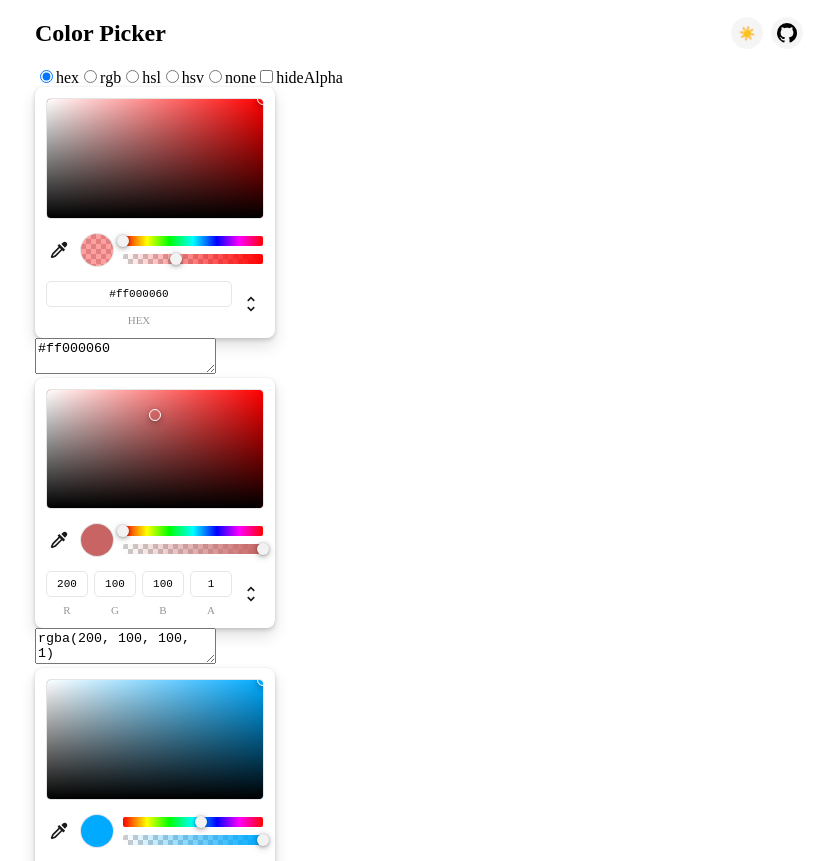
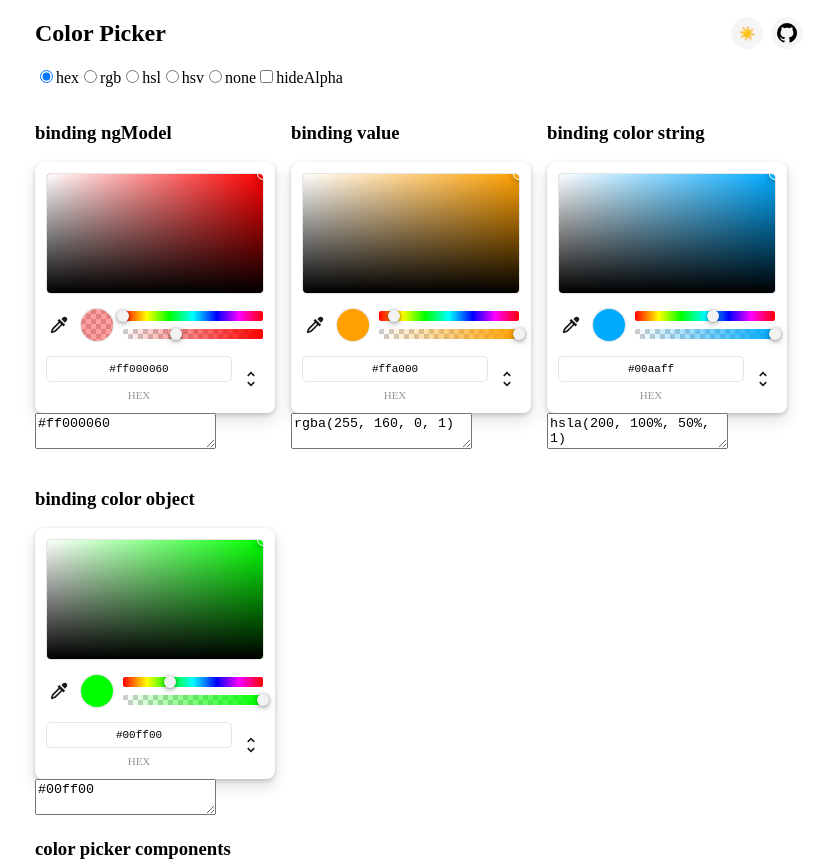
Before and after one commit to acrodata/color-picker, an Angular app: page /examples in a window 1280 px wide. Shown: the top 861 px of the page, without its empty margins (221-1049 px from the left). Built offline with nearby package versions, Linux system fonts and the light colour scheme.

Commit message:
refactor: rename `color` prop to `value` for standard consistency

```diff
--- a/projects/color-picker/src/lib/color-picker.html
+++ b/projects/color-picker/src/lib/color-picker.html
@@ -1,4 +1,4 @@
-<color-saturation-picker [color]="colorData" (change)="handleChange($event)" />
+<color-saturation-picker [color]="parsedColor" (change)="handleChange($event)" />
 
 <div class="color-picker-controls">
   @if (supportEyeDropper) {
@@ -15,7 +15,7 @@
   }
 
   <button class="color-preview" type="button" (click)="copyColor()">
-    <div class="color-preview-bg" [style.background-color]="color"></div>
+    <div class="color-preview-bg" [style.background-color]="value"></div>
     <div class="color-preview-backdrop">
       @if (this.isCopied) {
         <svg viewBox="0 0 24 24">
@@ -33,17 +33,17 @@
   </button>
 
   <div class="color-hue-alpha">
-    <color-hue-slider [color]="colorData" (change)="handleChange($event)" />
+    <color-hue-slider [color]="parsedColor" (change)="handleChange($event)" />
 
     @if (!hideAlpha) {
-      <color-alpha-slider [color]="colorData" (change)="handleChange($event)" />
+      <color-alpha-slider [color]="parsedColor" (change)="handleChange($event)" />
     }
   </div>
 </div>
 
 <div class="color-picker-controls">
   <color-input-fields
-    [color]="colorData"
+    [color]="parsedColor"
     [hideAlpha]="hideAlpha"
     [(format)]="format"
     (valueChange)="handleChange($event)"
--- a/projects/color-picker/src/lib/color-picker.ts
+++ b/projects/color-picker/src/lib/color-picker.ts
@@ -20,7 +20,7 @@ import { ColorHueSlider } from './color-hue-slider';
 import { ColorIconButton } from './color-icon-button';
 import { ColorInputFields } from './color-input-fields';
 import { ColorSaturationPicker } from './color-saturation-picker';
-import { Color, ColorChangeEvent, ColorFormat, ColorSource, HSLA } from './interfaces';
+import { Color, ColorChange, ColorFormat, ColorSource, HSLA } from './interfaces';
 import { parseColor, simpleCheckForValidColor } from './utils';
 
 @Component({
@@ -57,54 +57,77 @@ export class ColorPicker implements OnInit, OnChanges, ControlValueAccessor {
   @Output() formatChange = new EventEmitter<ColorFormat>();
 
   /** The initial color string. */
-  @Input() color = '#000';
+  @Input() value = '#000';
 
-  /** Event emitted when the color string changes. */
-  @Output() colorChange = new EventEmitter<string>();
+  /** Event emitted when the value changes. */
+  @Output() valueChange = new EventEmitter<string>();
 
-  /** Event emitted when the color value changes. */
-  @Output() valueChange = new EventEmitter<ColorChangeEvent>();
+  /**
+   * The initial color which allow to pass either object or string.
+   * @deprecated Use `value` property instead.
+   */
+  @Input() color: any = { value: '#000' };
+
+  /**
+   * Event emitted when the color changes.
+   * The output value depends on the type of `color` input.
+   */
+  @Output() colorChange = new EventEmitter<any>();
 
   /** Whether to hide the alpha channel. */
   @Input({ transform: booleanAttribute }) hideAlpha = false;
 
-  /** Whether the color-picker is disabled. */
+  /** Whether the color picker is disabled. */
   @Input({ transform: booleanAttribute }) disabled = false;
 
-  private onChange: (value: string) => void = () => {};
-  private onTouched: () => void = () => {};
+  parsedColor!: Color;
 
-  colorData!: Color;
-  oldHue = 0;
-  oldColor = '';
+  private oldHue = 0;
+
+  private oldValue = '';
 
   EyeDropper = (window as any).EyeDropper;
   supportEyeDropper = !!this.EyeDropper;
 
   isCopied = false;
 
+  private onChange: (value: string) => void = () => {};
+  private onTouched: () => void = () => {};
+
   ngOnChanges(changes: SimpleChanges) {
-    if (changes['format'] || changes['color']) {
+    if (changes['format']) {
       this.getColorFormat();
     }
-    if (changes['color'] && this.color !== this.oldColor) {
-      this.getColorData(this.color, this.oldHue);
+
+    if (changes['value']) {
+      this.getColorFormat();
+      if (this.value !== this.oldValue) {
+        this.getParsedColor(this.value, this.oldHue);
+      }
+    }
+
+    if (changes['color']) {
+      this.value = typeof this.color === 'string' ? this.color : this.color?.value;
+      this.getColorFormat();
+      if (this.value !== this.oldValue) {
+        this.getParsedColor(this.value, this.oldHue);
+      }
     }
   }
 
   ngOnInit() {
-    this.getColorData(this.color);
+    this.getParsedColor(this.value);
   }
 
   writeValue(value: any): void {
     if (value) {
-      this.color = value;
+      this.value = value;
       this.getColorFormat();
-      this.getColorData(this.color, this.oldHue);
+      this.getParsedColor(value, this.oldHue);
     }
   }
 
-  registerOnChange(fn: (color: string) => void): void {
+  registerOnChange(fn: (value: string) => void): void {
     this.onChange = fn;
   }
 
@@ -117,26 +140,33 @@ export class ColorPicker implements OnInit, OnChanges, ControlValueAccessor {
     this.cdr.markForCheck();
   }
 
-  getColorData(data: any, oldHue = 0) {
-    this.colorData = parseColor(data, oldHue, this.hideAlpha);
-    this.oldHue = this.colorData.oldHue;
+  getParsedColor(data: any, oldHue = 0) {
+    this.parsedColor = parseColor(data, oldHue, this.hideAlpha);
+    this.oldHue = this.parsedColor.oldHue;
     this.cdr.markForCheck();
   }
 
   handleChange(e: ColorSource) {
     const isValidColor = simpleCheckForValidColor(e);
     if (isValidColor) {
-      this.getColorData(e, (e as HSLA).h || this.oldHue);
-      this.getColorString(this.colorData);
-      this.onChange(this.color);
-      this.colorChange.emit(this.color);
-      this.valueChange.emit({ value: this.color, color: this.colorData });
+      this.getParsedColor(e, (e as HSLA).h || this.oldHue);
+      this.getColorString(this.parsedColor);
+
+      this.onChange(this.value);
+
+      this.valueChange.emit(this.value);
+
+      const outputColor =
+        typeof this.color === 'string'
+          ? this.value
+          : { ...this.color, value: this.value, color: this.parsedColor };
+      this.colorChange.emit(outputColor);
     }
   }
 
   getColorFormat() {
     if (!this.format) {
-      const color = new TinyColor(this.color);
+      const color = new TinyColor(this.value);
       if (color.format === 'rgb' || color.format === 'hsl' || color.format === 'hsv') {
         this.format = color.format;
       } else {
@@ -149,19 +179,19 @@ export class ColorPicker implements OnInit, OnChanges, ControlValueAccessor {
   getColorString(color: Color) {
     switch (this.format) {
       case 'rgb':
-        this.color = color.rgbString;
+        this.value = color.rgbString;
         break;
       case 'hsl':
-        this.color = color.hslString;
+        this.value = color.hslString;
         break;
       case 'hsv':
-        this.color = color.hsvString;
+        this.value = color.hsvString;
         break;
       default:
-        this.color = color.hex;
+        this.value = color.hex;
         break;
     }
-    this.oldColor = this.color;
+    this.oldValue = this.value;
     this.cdr.markForCheck();
   }
 
@@ -181,7 +211,7 @@ export class ColorPicker implements OnInit, OnChanges, ControlValueAccessor {
 
   async copyColor() {
     try {
-      await navigator.clipboard.writeText(this.color);
+      await navigator.clipboard.writeText(this.value);
 
       this.isCopied = true;
       this.cdr.markForCheck();
--- a/projects/color-picker/src/lib/interfaces.ts
+++ b/projects/color-picker/src/lib/interfaces.ts
@@ -61,7 +61,7 @@ export interface Color {
 
 export type ColorFormat = 'hex' | 'rgb' | 'hsl' | 'hsv';
 
-export interface ColorChangeEvent {
+export interface ColorChange {
   value: string;
   color: Color;
 }
--- a/projects/color-picker/src/lib/utils.ts
+++ b/projects/color-picker/src/lib/utils.ts
@@ -24,6 +24,10 @@ export function simpleCheckForValidColor(data: any) {
 }
 
 export function parseColor(data: any, oldHue = 0, hideAlpha = false): Color {
+  if (data == null) {
+    data = {};
+  }
+
   const color = data.hex ? new TinyColor(data.hex) : new TinyColor(data);
   if (hideAlpha) {
     color.setAlpha(1);
--- a/projects/dev-app/src/app/examples/examples.component.html
+++ b/projects/dev-app/src/app/examples/examples.component.html
@@ -26,23 +26,56 @@
   </label>
 </div>
 
+<div class="flex">
+  <div>
+    <h3>binding ngModel</h3>
     <color-picker
       [hideAlpha]="hideAlpha"
       [(format)]="format"
       [(ngModel)]="color"
       (ngModelChange)="log('ngModelChange', $event)"
+      (valueChange)="log('valueChange', $event)"
       (colorChange)="log('colorChange', $event)"
-  (valueChange)="log('valueChange', $event)"
-  (valueChanged)="log('valueChanged', $event)"
+      (change)="log('change', $event)"
     />
     <textarea [(ngModel)]="color"></textarea>
+  </div>
 
-<color-picker [(ngModel)]="color2" />
+  <div>
+    <h3>binding value</h3>
+    <color-picker
+      [format]="format"
+      [(value)]="color2"
+      (valueChange)="log('valueChange', $event)"
+      (colorChange)="log('colorChange', $event)"
+    />
     <textarea [(ngModel)]="color2"></textarea>
+  </div>
 
-<color-picker [(color)]="color3" />
+  <div>
+    <h3>binding color string</h3>
+    <color-picker
+      [format]="format"
+      [(color)]="color3"
+      (valueChange)="log('valueChange', $event)"
+      (colorChange)="log('colorChange', $event)"
+    />
     <textarea [(ngModel)]="color3"></textarea>
+  </div>
 
+  <div>
+    <h3>binding color object</h3>
+    <color-picker
+      [format]="format"
+      [(color)]="color4"
+      (valueChange)="log('valueChange', $event)"
+      (colorChange)="log('colorChange', $event)"
+    />
+    <textarea [ngModel]="color4.value" (ngModelChange)="color4 = { value: $event }"></textarea>
+  </div>
+</div>
+
+<h3>color picker components</h3>
 <div class="flex">
   <div class="box">
     <color-saturation-picker [color]="colorObj" (change)="onColorChange($event)" />
--- a/projects/dev-app/src/app/examples/examples.component.scss
+++ b/projects/dev-app/src/app/examples/examples.component.scss
@@ -1,5 +1,6 @@
 .flex {
   display: flex;
+  flex-wrap: wrap;
   gap: 16px;
   margin: 16px 0;
 }
@@ -9,6 +10,6 @@
 }
 
 .box {
-  width: 200px;
-  height: 200px;
+  width: 240px;
+  height: 240px;
 }
--- a/projects/dev-app/src/app/examples/examples.component.ts
+++ b/projects/dev-app/src/app/examples/examples.component.ts
@@ -18,8 +18,9 @@ import { FormsModule } from '@angular/forms';
 })
 export class ExamplesComponent {
   color = '#ff000060';
-  color2 = 'rgba(200, 100, 100, 1)';
+  color2 = 'rgba(255, 160, 0, 1)';
   color3 = 'hsla(200, 100%, 50%, 1)';
+  color4 = { value: '#00ff00' };
 
   format: ColorFormat = 'hex';
 
--- a/projects/dev-app/src/app/home/home.component.html
+++ b/projects/dev-app/src/app/home/home.component.html
@@ -1,5 +1,5 @@
 <section>
-  <color-picker [(color)]="color" />
+  <color-picker [(value)]="color" />
 
   <div class="input-group">
     <button
@@ -21,5 +21,5 @@
   (overlayOutsideClick)="isOpen = false"
   (detach)="isOpen = false"
 >
-  <color-picker [(color)]="color" />
+  <color-picker [(value)]="color" />
 </ng-template>
```
Also changed, not shown: 1 other file (tests, documents, lock files or other folders). Lines whose indentation alone changed are shown as unchanged.
